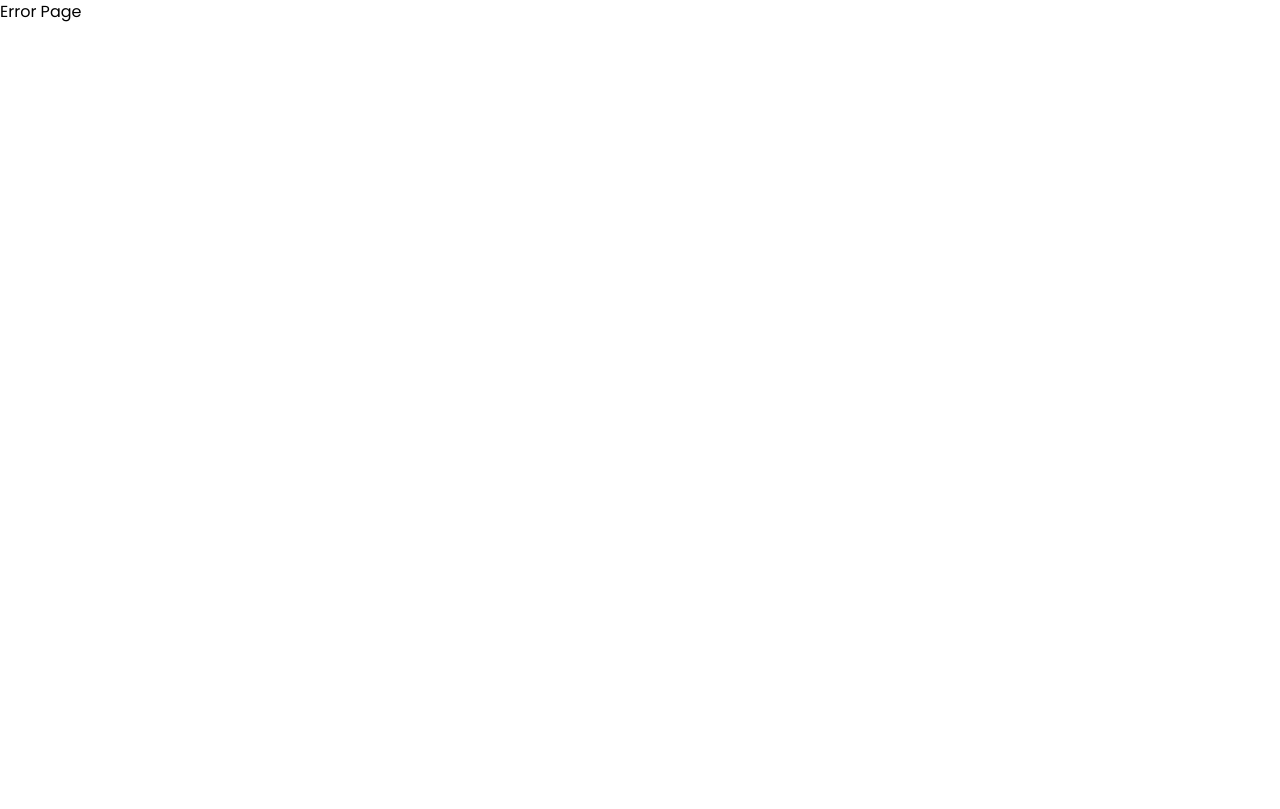
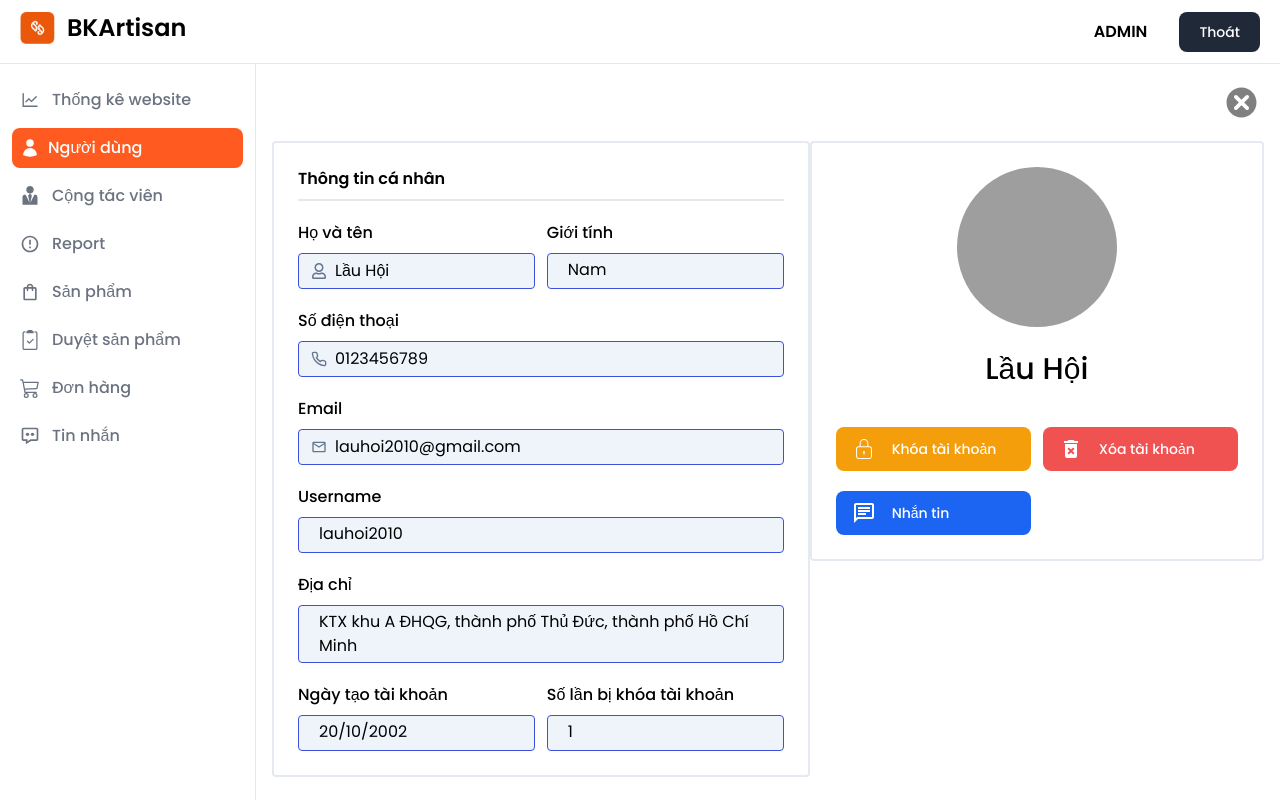
Before and after one commit to hinn1411/thesis-bkartisan, a React (Vite) app in the folder frontend/: page /admin/users/1 in a window 1280 px wide. Before the commit this address had no page. Built offline with nearby package versions, Linux system fonts and the light colour scheme; grey boxes are pictures that could not be loaded.

Commit message:
Commit before pull

```diff
--- a/frontend/src/pages/Admin/DropdownSelect.tsx
+++ b/frontend/src/components/admin/DropdownSelect.tsx
@@ -115,7 +115,7 @@ const Select = React.forwardRef(function CustomSelect<
           return {
             ...resolvedSlotProps,
             className: clsx(
-              `relative text-sm font-sans box-border w-60 px-3 py-2 rounded-lg text-left bg-white dark:bg-neutral-900 border border-solid border-slate-200 dark:border-neutral-700 text-slate-900 dark:text-neutral-300 transition-all hover:bg-slate-50 dark:hover:bg-neutral-800 outline-0 shadow-md shadow-slate-100 dark:shadow-slate-900 ${
+              `relative text-sm font-sans box-border w-48 px-3 py-2 rounded-lg text-left bg-white dark:bg-neutral-900 border border-solid border-slate-200 dark:border-neutral-700 text-slate-900 dark:text-neutral-300 transition-all hover:bg-slate-50 dark:hover:bg-neutral-800 outline-0 shadow-md shadow-slate-100 dark:shadow-slate-900 ${
                 ownerState.focusVisible
                   ? 'focus-visible:ring-4 ring-purple-500/30 focus-visible:border-purple-500 focus-visible:dark:border-purple-500'
                   : ''
@@ -132,7 +132,7 @@ const Select = React.forwardRef(function CustomSelect<
           return {
             ...resolvedSlotProps,
             className: clsx(
-              `text-sm font-sans p-1.5 my-3 w-60 rounded-xl overflow-auto outline-0 bg-white dark:bg-neutral-900 border border-solid border-slate-200 dark:border-neutral-700 text-slate-900 dark:text-neutral-300 shadow shadow-slate-200 dark:shadow-neutral-900`,
+              `text-sm font-sans p-1.5 my-3 w-48 rounded-xl overflow-auto outline-0 bg-white dark:bg-neutral-900 border border-solid border-slate-200 dark:border-neutral-700 text-slate-900 dark:text-neutral-300 shadow shadow-slate-200 dark:shadow-neutral-900`,
               resolvedSlotProps?.className,
             ),
           };
--- /dev/null
+++ b/frontend/src/components/admin/ReturnIcon.tsx
@@ -0,0 +1,38 @@
+import { FC, memo, useState } from "react";
+import { TiDelete } from "react-icons/ti";
+import { useNavigate } from "react-router-dom";
+
+const ReturnIcon: FC = memo(() => {
+  const navigate = useNavigate();
+
+  const [isHover, setIsHover] = useState(false);
+
+  const handleMouseEnter = () => {
+    setIsHover(true);
+  };
+
+  const handleMouseLeave = () => {
+    setIsHover(false);
+  };
+
+  const handleClick = () => {
+    navigate("/admin/users");
+  };
+
+  const iconStyle = {
+    width: 45,
+    height: 45,
+    fill: isHover ? "black" : "gray",
+  };
+
+  return (
+    <TiDelete
+      style={iconStyle}
+      onMouseEnter={handleMouseEnter}
+      onMouseLeave={handleMouseLeave}
+      onClick={handleClick}
+    />
+  );
+});
+
+export default ReturnIcon;
--- a/frontend/src/pages/Admin/TextInput.tsx
+++ b/frontend/src/components/admin/SearchInput.tsx
@@ -2,14 +2,14 @@ import { ChangeEvent, FC, useState } from "react";
 import { Input } from "@mui/base";
 
 
-interface TextInputProps {
+interface SearchInputProps {
     placeholder: string,
     ariaLabel: string,
     handleEnter: Function,
     className?: string
 }
 
-const TextInput: FC<TextInputProps> = ({placeholder, ariaLabel, handleEnter, className}) => {
+const SearchInput: FC<SearchInputProps> = ({placeholder, ariaLabel, handleEnter, className}) => {
     const [value, setValue] = useState("");
 
     const onChange = (e: ChangeEvent) => {
@@ -39,4 +39,4 @@ const TextInput: FC<TextInputProps> = ({placeholder, ariaLabel, handleEnter, cla
   );
 };
 
-export default TextInput;
+export default SearchInput;
--- /dev/null
+++ b/frontend/src/components/admin/User.tsx
@@ -0,0 +1,43 @@
+import { FC, Fragment, memo } from "react";
+import { Box } from "@mui/system";
+import { Button, Avatar } from "@mui/material";
+import { Link } from "react-router-dom";
+
+interface UserProps {
+  avatar: string;
+  name: string;
+  gender: string;
+  phone: string;
+  email: string;
+  color: string;
+}
+
+const User: FC<UserProps> = memo(({avatar, name, gender, phone, email, color}) => {
+
+  return (
+    <Box display={"flex"} py={1} bgcolor={color}>
+      <Box display={"flex"} className="basis-2/6" gap={5} paddingX={3}>
+        <Avatar src={avatar} sx={{ width: "3.5rem", height: "3.5rem"}} />
+        <Box alignSelf={"center"}>{name}</Box>
+      </Box>
+      <Box alignSelf={"center"} className="basis-1/6">
+        {gender}
+      </Box>
+      <Box alignSelf={"center"} className="basis-1/6">
+        {phone}
+      </Box>
+      <Box alignSelf={"center"} className="basis-1/6">
+        {email}
+      </Box>
+      <Box alignSelf={"center"} px={3}>
+        <Link to="jjjj">
+          <Button variant="contained" size="small" color="inherit" onClick={() => console.log(name)}>
+            Xem
+          </Button>
+        </Link>
+      </Box>
+    </Box>
+  );
+});
+
+export default User;
--- /dev/null
+++ b/frontend/src/pages/Admin/UserDetail.tsx
@@ -0,0 +1,158 @@
+import { FC, Fragment, memo, useState } from "react";
+import { Avatar, Box, Grid } from "@mui/material";
+import ReturnIcon from "../../components/admin/ReturnIcon";
+import { FaRegUser } from "react-icons/fa";
+import { FiPhone } from "react-icons/fi";
+import { MdMailOutline, MdDeleteForever, MdOutlineChat  } from "react-icons/md";
+import { CiLock } from "react-icons/ci";
+
+const img_example =
+  "https://st5.depositphotos.com/4428871/67037/i/450/depositphotos_670378628-stock-photo-examples-text-quote-concept-background.jpg";
+
+const UserDetail: FC = memo(() => {
+  return (
+    <Fragment>
+      <Box display={"flex"} flexDirection={"row-reverse"}>
+        <ReturnIcon />
+      </Box>
+      <Box display="flex" py={2}>
+        <Box
+          width={6 / 10}
+          className="border-2 border-slate-300/50 rounded p-4"
+        >
+          <Grid container spacing={1.5} p={1} rowGap={1}>
+            <Grid item xs={12}>
+              <Box pb={1} className="font-semibold border-b-2">
+                Thông tin cá nhân
+              </Box>
+            </Grid>
+            <Grid item xs={6}>
+              <Box className="font-medium pb-2">Họ và tên</Box>
+              <Box
+                display="flex"
+                className="bg-[#eff4fb] rounded-[4px] border border-solid border-[#3c50e0] p-1 h-9"
+              >
+                <Box alignSelf={"center"} px={1}>
+                  <FaRegUser fill="#64748B" />
+                </Box>
+                <Box alignSelf={"center"}>Lầu Hội</Box>
+              </Box>
+            </Grid>
+            <Grid item xs={6}>
+              <Box className="font-medium pb-2">Giới tính</Box>
+              <Box className="bg-[#eff4fb] rounded-[4px] border border-solid border-[#3c50e0] py-1 px-5 h-9">
+                Nam
+              </Box>
+            </Grid>
+            <Grid item xs={12}>
+              <Box className="font-medium pb-2">Số điện thoại</Box>
+              <Box
+                display="flex"
+                className="bg-[#eff4fb] rounded-[4px] border border-solid border-[#3c50e0] p-1 h-9"
+              >
+                <Box alignSelf={"center"} px={1}>
+                  <FiPhone color="#64748B" />
+                </Box>
+                <Box alignSelf={"center"}>0123456789</Box>
+              </Box>
+            </Grid>
+            <Grid item xs={12}>
+              <Box className="font-medium pb-2">Email</Box>
+              <Box
+                display="flex"
+                className="bg-[#eff4fb] rounded-[4px] border border-solid border-[#3c50e0] p-1 h-9"
+              >
+                <Box alignSelf={"center"} px={1}>
+                  <MdMailOutline color="#64748B" />
+                </Box>
+                <Box alignSelf={"center"}>lauhoi2010@gmail.com</Box>
+              </Box>
+            </Grid>
+            <Grid item xs={12}>
+              <Box className="font-medium pb-2">Username</Box>
+              <Box className="bg-[#eff4fb] rounded-[4px] border border-solid border-[#3c50e0] py-1 px-5 h-9">
+                lauhoi2010
+              </Box>
+            </Grid>
+            <Grid item xs={12}>
+              <Box className="font-medium pb-2">Địa chỉ</Box>
+              <Box className="bg-[#eff4fb] rounded-[4px] border border-solid border-[#3c50e0] py-1 px-5 h-auto break-all">
+                KTX khu A ĐHQG, thành phố Thủ Đức, thành phố Hồ Chí Minh
+              </Box>
+            </Grid>
+            <Grid item xs={6}>
+              <Box className="font-medium pb-2">Ngày tạo tài khoản</Box>
+              <Box className="bg-[#eff4fb] rounded-[4px] border border-solid border-[#3c50e0] py-1 px-5 h-9">
+                20/10/2002
+              </Box>
+            </Grid>
+            <Grid item xs={6}>
+              <Box className="font-medium pb-2">Số lần bị khóa tài khoản</Box>
+              <Box className="bg-[#eff4fb] rounded-[4px] border border-solid border-[#3c50e0] py-1 px-5 h-9">
+                1
+              </Box>
+            </Grid>
+          </Grid>
+        </Box>
+        <Box className="h-fit border-2 border-slate-300/50 rounded p-4" flexGrow={1}>
+          {/**Avatar và tên */}
+          <Box
+            className="py-2"
+            display={"flex"}
+            flexDirection={"column"}
+            alignItems={"center"}
+          >
+            <Avatar
+              src={img_example}
+              sx={{ width: "10rem", height: "10rem" }}
+            />
+            <Box className="text-3xl font-medium py-6">Lầu Hội</Box>
+          </Box>
+          <Grid container spacing={1.5} p={1} rowGap={1}>
+            {/**Button khóa tài khoản */}
+            <Grid item xs={6}>
+              <Box
+                display={"flex"}
+                alignItems={"center"}
+                className="w-full text-white bg-amber-500 hover:bg-amber-600 font-medium rounded-lg text-sm py-2.5"
+              >
+                <Box px={2}>
+                  <CiLock size={"1.5rem"} fill="#ffffff" />
+                </Box>
+                <Box>Khóa tài khoản</Box>
+              </Box>
+            </Grid>
+            {/**Button xóa tài khoản */}
+            <Grid item xs={6}>
+              <Box
+                display={"flex"}
+                alignItems={"center"}
+                className="w-full text-white bg-red-500 hover:bg-red-600 font-medium rounded-lg text-sm py-2.5"
+              >
+                <Box px={2}>
+                  <MdDeleteForever size={"1.5rem"} fill="#ffffff" />
+                </Box>
+                <Box>Xóa tài khoản</Box>
+              </Box>
+            </Grid>
+            {/**Button nhắn tin */}
+            <Grid item xs={6}>
+              <Box
+                display={"flex"}
+                alignItems={"center"}
+                className="w-full text-white bg-blue-600 hover:bg-blue-700 font-medium rounded-lg text-sm py-2.5"
+              >
+                <Box px={2}>
+                  <MdOutlineChat size={"1.5rem"} fill="#ffffff" />
+                </Box>
+                <Box>Nhắn tin</Box>
+              </Box>
+            </Grid>
+          </Grid>
+        </Box>
+      </Box>
+    </Fragment>
+  );
+});
+
+export default UserDetail;
--- a/frontend/src/pages/Admin/UserManagement.tsx
+++ b/frontend/src/pages/Admin/UserManagement.tsx
@@ -1,6 +1,11 @@
 import { FC, Fragment, memo, useState } from "react";
-import DropdownSelect from "./DropdownSelect";
-import TextInput from "./TextInput";
+import DropdownSelect from "../../components/admin/DropdownSelect";
+import { Button, Box } from "@mui/material";
+import SearchInput from "../../components/admin/SearchInput";
+import User from "../../components/admin/User";
+
+const img_example =
+  "https://st5.depositphotos.com/4428871/67037/i/450/depositphotos_670378628-stock-photo-examples-text-quote-concept-background.jpg";
 
 const UserManagement: FC = memo(() => {
   const [dateFilter, setDateFilter] = useState(0);
@@ -13,27 +18,52 @@ const UserManagement: FC = memo(() => {
     console.log(val);
   };
 
+  const arr = [
+    {avatar:img_example, name:"Meow", gender:"meow", phone:"meow", email:"meow"},
+    {avatar:img_example, name:"Meow", gender:"meow", phone:"meow", email:"meow"},
+    {avatar:img_example, name:"Meow", gender:"meow", phone:"meow", email:"meow"},
+    {avatar:img_example, name:"Meow", gender:"meow", phone:"meow", email:"meow"},
+  ]
+
   return (
     <Fragment>
       <h1 className="text-3xl font-bold py-3">Danh sách người dùng</h1>
-      <hr style={{ borderWidth: "0.01rem" }} />
-      <div className="py-3 h-4 flex flex-row w-full">
-        <div className="flex basis-1/3">
+      <Box display={"flex"} py={3} justifyContent={"space-between"}>
+        <Box display={"flex"} gap={2}>
           <div className="text-base">Ngày tạo:</div>
           <DropdownSelect values={optionDateFilter} setValue={setDateFilter} />
-        </div>
-
-        <div className="flex basis-1/3">
           <div className="text-base">Tình trạng:</div>
           <DropdownSelect values={optionStatus} setValue={setStatus} />
-        </div>
+        </Box>
 
-        <TextInput
-          placeholder="Nhập tên người dùng"
-          ariaLabel="Fooo"
-          handleEnter={foo}
-        />
-      </div>
+        <Box display="flex" px={2} gap={2}>
+          <SearchInput
+            placeholder="Nhập tên người dùng"
+            ariaLabel="Fooo"
+            handleEnter={foo}
+          />
+          <Button variant="contained">Tìm kiếm</Button>
+        </Box>
+      </Box>
+      <hr style={{ borderWidth: "0.01rem" }} />
+      <Box
+        display={"flex"}
+        py={2}
+        className={"text-slate-600 text-lg font-medium"}
+      >
+        <div className="basis-2/6 px-28">Tên</div>
+        <div className="basis-1/6">Giới tính</div>
+        <div className="basis-1/6">SĐT</div>
+        <div className="basis-2/6">Email</div>
+      </Box>
+
+      {
+        arr.map((element, index) => {
+          return <User key={index} color={index % 2 == 0 ? "#F2F6FC" : "white"} {...element}/>
+        })
+      }
+
+
     </Fragment>
   );
 });
--- a/frontend/src/routes/index.tsx
+++ b/frontend/src/routes/index.tsx
@@ -1,109 +1,107 @@
-import { createBrowserRouter } from 'react-router-dom';
+import { createBrowserRouter } from "react-router-dom";
 
 // Layouts
-import UserLayout from '../layouts/UserLayout';
-import AdminLayout from '../layouts/AdminLayout';
-import SellerLayout from '../layouts/SellerLayout';
+import UserLayout from "../layouts/UserLayout";
+import AdminLayout from "../layouts/AdminLayout";
+import SellerLayout from "../layouts/SellerLayout";
 
 // Common pages
-import ErrorPage from '../pages/errors/Error';
+import ErrorPage from "../pages/errors/Error";
 
 // Auth pages
-import LoginPage from '../pages/login/Login';
-import RegisterPage from '../pages/register/Register';
-import EnterEmailPage from '../pages/enter-email/EnterEmail';
-import SendPasswordPage from '../pages/send-password/SendPassword';
+import LoginPage from "../pages/login/Login";
+import RegisterPage from "../pages/register/Register";
+import EnterEmailPage from "../pages/enter-email/EnterEmail";
+import SendPasswordPage from "../pages/send-password/SendPassword";
 
 // Buyer pages
-import HomePage from '../pages/home/Home';
-import ProductDetailPage from '../pages/products/ProductDetail';
-import FavouriteProductPage from '../pages/favourite/FavouriteProduct';
-import CartPage from '../pages/cart/Cart';
+import HomePage from "../pages/home/Home";
+import ProductDetailPage from "../pages/products/ProductDetail";
+import FavouriteProductPage from "../pages/favourite/FavouriteProduct";
+import CartPage from "../pages/cart/Cart";
 // -- Gifts
-import ChooseBoxPage from '../pages/gift/Gift';
+import ChooseBoxPage from "../pages/gift/Gift";
 
 // Seller pages
-import ViewProduct from '../pages/Seller/ManageProducts/ViewProduct';
-import DetailProduct from '../pages/Seller/ManageProducts/DetailProduct';
-import CreateProducts from '../pages/Seller/ManageProducts/CreateProducts';
-import Dashboard from '../pages/Seller/Dashboard/Dashboard';
+import ViewProduct from "../pages/Seller/ManageProducts/ViewProduct";
+import DetailProduct from "../pages/Seller/ManageProducts/DetailProduct";
+import CreateProducts from "../pages/Seller/ManageProducts/CreateProducts";
+import Dashboard from "../pages/Seller/Dashboard/Dashboard";
 
 // Admin pages
-import DashboardAdmin from '../pages/Admin/DashboardAdmin';
-import UserManagement from '../pages/Admin/UserManagement';
-import CollabManagement from '../pages/Admin/CollabManagement';
-import ProductManagement from '../pages/Admin/ProductManament';
-import ReportManagement from '../pages/Admin/ReportManagement';
-import ReviewProduct from '../pages/Admin/ReviewProduct';
-import OrderManagement from '../pages/Admin/OrderManagement';
-import Message from '../pages/Admin/Message';
-
+import DashboardAdmin from "../pages/Admin/DashboardAdmin";
+import UserManagement from "../pages/Admin/UserManagement";
+import CollabManagement from "../pages/Admin/CollabManagement";
+import ProductManagement from "../pages/Admin/ProductManament";
+import ReportManagement from "../pages/Admin/ReportManagement";
+import ReviewProduct from "../pages/Admin/ReviewProduct";
+import OrderManagement from "../pages/Admin/OrderManagement";
+import Message from "../pages/Admin/Message";
+import UserDetail from "../pages/Admin/UserDetail";
 
 const router = createBrowserRouter([
   {
-    path: '/',
+    path: "/",
     element: <UserLayout />,
     errorElement: <ErrorPage />,
     children: [
       { index: true, element: <HomePage /> },
-      { path: 'cart', element: <CartPage /> },
-      { path: 'products/:productId', element: <ProductDetailPage /> },
-      { path: 'favourite/:userId', element: <FavouriteProductPage /> },
+      { path: "cart", element: <CartPage /> },
+      { path: "products/:productId", element: <ProductDetailPage /> },
+      { path: "favourite/:userId", element: <FavouriteProductPage /> },
     ],
   },
   {
-    path: '/gift',
+    path: "/gift",
     element: <UserLayout />,
     errorElement: <ErrorPage />,
-    children: [
-      { index: true, element: <ChooseBoxPage />}
-    ]
-  }
-  ,
+    children: [{ index: true, element: <ChooseBoxPage /> }],
+  },
   {
-    path: '/login',
+    path: "/login",
     element: <LoginPage />,
     errorElement: <ErrorPage />,
   },
   {
-    path: '/register',
+    path: "/register",
     element: <RegisterPage />,
     errorElement: <ErrorPage />,
   },
   {
-    path: '/enter-email',
+    path: "/enter-email",
     element: <EnterEmailPage />,
     errorElement: <ErrorPage />,
   },
   {
-    path: '/send-password',
+    path: "/send-password",
     element: <SendPasswordPage />,
     errorElement: <ErrorPage />,
   },
   {
-    path: '/admin',
+    path: "/admin",
     element: <AdminLayout />,
     errorElement: <ErrorPage />,
     children: [
       { index: true, element: <DashboardAdmin /> },
-      { path: 'users', element: <UserManagement /> },
-      { path: 'collabs', element: <CollabManagement /> },
-      { path: 'reports', element: <ReportManagement /> },
-      { path: 'products', element: <ProductManagement /> },
-      { path: 'reviewproducts', element: <ReviewProduct /> },
-      { path: 'orders', element: <OrderManagement /> },
-      { path: 'message', element: <Message /> }
+      { path: "users", element: <UserManagement />,},
+      { path: "users/:id", element: <UserDetail />},
+      { path: "collabs", element: <CollabManagement /> },
+      { path: "reports", element: <ReportManagement /> },
+      { path: "products", element: <ProductManagement /> },
+      { path: "reviewproducts", element: <ReviewProduct /> },
+      { path: "orders", element: <OrderManagement /> },
+      { path: "message", element: <Message /> },
     ],
   },
   {
-    path: '/seller',
+    path: "/seller",
     element: <SellerLayout />,
     errorElement: <ErrorPage />,
     children: [
       { index: true, element: <Dashboard /> },
-      { path: 'manageproducts', element: <ViewProduct /> },
-      { path: 'manageproducts/createproduct', element: <CreateProducts /> },
-      { path: 'manageproducts/detail', element: <DetailProduct /> },
+      { path: "manageproducts", element: <ViewProduct /> },
+      { path: "manageproducts/createproduct", element: <CreateProducts /> },
+      { path: "manageproducts/detail", element: <DetailProduct /> },
     ],
   },
 ]);
```
